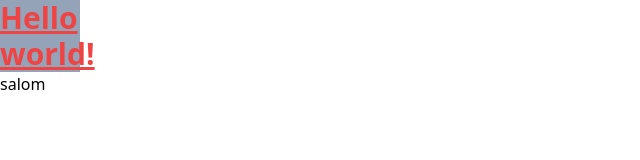
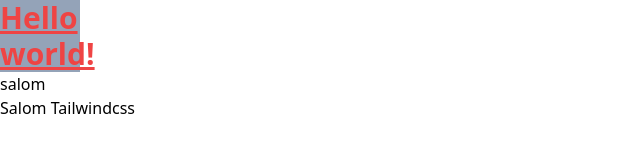
Before and after one commit to Mavlonyusuf/tailwindcss_tutorial, a website: page src/index.html in a window 1280 px wide. Shown: the whole page, without its empty margins (0-640 px from the left). Drawn offline with Linux system fonts and the light colour scheme.

Commit message:
h3 added

```diff
--- a/src/index.html
+++ b/src/index.html
@@ -10,5 +10,6 @@
       Hello world!
     </h1>
     <h2>salom</h2>
+    <h3>Salom Tailwindcss</h3>
   </body>
 </html>
```
